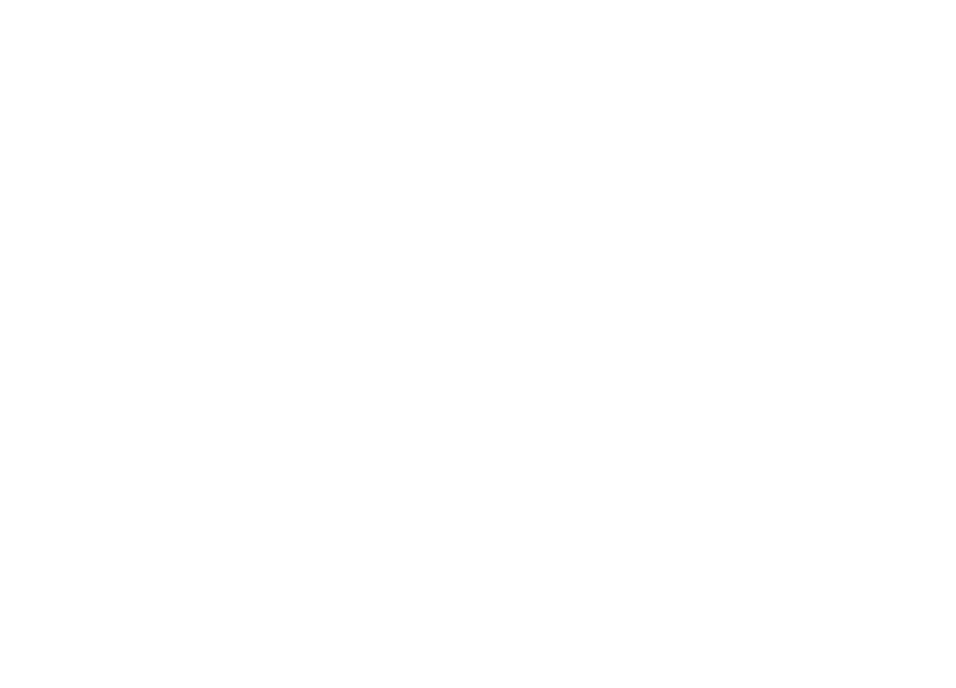
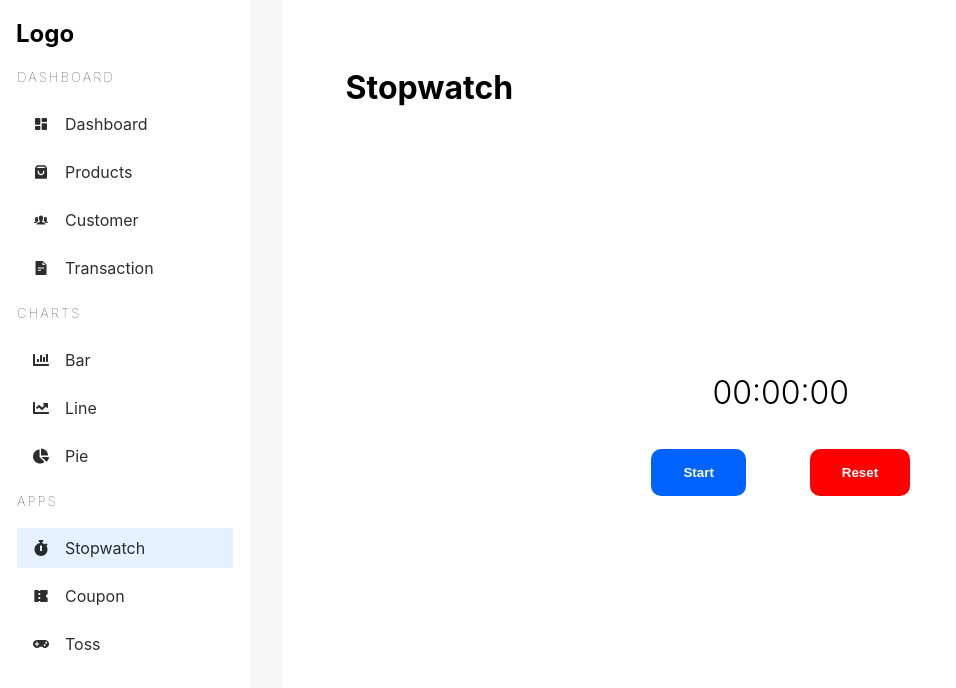
Before and after one commit to Jyotiraditya24/Dashboard, a React (Vite) app: page /admin/app/stopwatch in a window 1280 px wide. Before the commit this address had no page. Shown: the top 688 px of the page, without its empty margins (0-956 px from the left). Built offline with nearby package versions, Linux system fonts and the light colour scheme.

Commit message:
StopWatch Done

```diff
--- a/src/App.tsx
+++ b/src/App.tsx
@@ -12,6 +12,9 @@
 const BarCharts = lazy(() => import("./pages/charts/BarCharts"));
 const PieCharts = lazy(() => import("./pages/charts/PieCharts"));
 const LineCharts = lazy(() => import("./pages/charts/LineCharts"));
+const Toss = lazy(() => import("./pages/apps/Toss"));
+const Stopwatch = lazy(() => import("./pages/apps/Stopwatch"));
+const Coupon = lazy(() => import("./pages/apps/Coupon"));
 
 const App = () => {
   return (
@@ -28,6 +31,9 @@
           <Route path="admin/chart/pie" element={<PieCharts />}></Route>
 
           {/* APPS */}
+          <Route path="admin/app/stopwatch" element={<Stopwatch />}></Route>
+          <Route path="admin/app/coupon" element={<Coupon />}></Route>
+          <Route path="admin/app/toss" element={<Toss />}></Route>
 
           {/* MANAGEMENT */}
           <Route path="/admin/product/new" element={<NewProduct />} />
--- /dev/null
+++ b/src/pages/apps/Coupon.tsx
@@ -0,0 +1,21 @@
+import Sidebar from "../../components/Sidebar";
+
+const Coupon = () => {
+  return (
+    <div className="adminContainer">
+      <Sidebar></Sidebar>'
+      <main className="dashboard-app-container">
+        <h1>Stopwatch</h1>
+        <section>
+          <div className="stopwatch">
+            <h2>00:00:00</h2>
+            <button>Start</button>
+            <button>Reset</button>
+          </div>
+        </section>
+      </main>
+    </div>
+  );
+};
+
+export default Coupon;
--- /dev/null
+++ b/src/pages/apps/Stopwatch.tsx
@@ -0,0 +1,42 @@
+import { useEffect, useState } from "react";
+import Sidebar from "../../components/Sidebar";
+import { formatTime } from "../../utils/formattime";
+
+const Stopwatch = () => {
+  const [time, setTime] = useState<number>(0);
+  const [isRunning, setIsRunning] = useState<boolean>(false);
+  useEffect(() => {
+    let intervalId: NodeJS.Timer;
+    if (isRunning) {
+      intervalId = setInterval(() => {
+        setTime((prev) => prev + 1);
+      }, 1000);
+    }
+    return () => {
+      clearInterval(intervalId);
+    };
+  }, [isRunning]);
+  const resetHandler = () => {
+    setTime(0);
+    setIsRunning(false);
+  };
+  return (
+    <div className="adminContainer">
+      <Sidebar></Sidebar>
+      <main className="dashboard-app-container">
+        <h1>Stopwatch</h1>
+        <section>
+          <div className="stopwatch">
+            <h2>{formatTime(time)}</h2>
+            <button onClick={() => setIsRunning((prev) => !prev)}>
+              {isRunning ? "Stop" : "Start"}
+            </button>
+            <button onClick={resetHandler}>Reset</button>
+          </div>
+        </section>
+      </main>
+    </div>
+  );
+};
+
+export default Stopwatch;
--- /dev/null
+++ b/src/pages/apps/Toss.tsx
@@ -0,0 +1,12 @@
+import Sidebar from "../../components/Sidebar"
+
+
+const Toss = () => {
+  return (
+    <div className="adminContainer">
+      <Sidebar></Sidebar>
+      </div>
+  )
+}
+
+export default Toss
--- /dev/null
+++ b/src/styles/_dashboardapp.scss
@@ -0,0 +1,31 @@
+.dashboard-app-container{
+    background-color: white;
+    padding:4rem;
+    >section{
+        @include flex(row,center,center);
+        height: 100%;
+        .stopwatch{
+            >h2{
+                font-size: 2rem;
+                font-weight: 300;
+                text-align: center;
+            }
+            >button{
+                padding:1rem 2rem;
+                border:none;
+                cursor:pointer;
+                color: white;
+                margin: 2rem;
+                font-weight: 700;
+                border-bottom: 10px;
+                border-radius: 10px;
+                &:first-of-type{
+                    background-color: rgb(0,98,255);
+                }
+                &:last-of-type {
+                    background-color: rgb(255, 0, 0);
+                }
+            }
+        }
+    }
+}
--- a/src/styles/app.scss
+++ b/src/styles/app.scss
@@ -2,6 +2,7 @@
 @import "dashboard";
 @import "products";
 @import "charts";
+@import "dashboardapp";
 
 :root{
     font-family: Inter,system-ui,Avenir, Helvetica,Arial, sans-serif ;
--- /dev/null
+++ b/src/utils/formattime.ts
@@ -0,0 +1,10 @@
+export const formatTime = (timeInSeconds: number): string => {
+  const hours = String(Math.floor(timeInSeconds / 3600)).padStart(2, "0");
+  const minutes = String(Math.floor((timeInSeconds % 3600) / 60)).padStart(
+    2,
+    "0"
+  );
+  const seconds = String(timeInSeconds % 60).padStart(2, "0");
+
+  return `${hours}:${minutes}:${seconds}`;
+};
```
